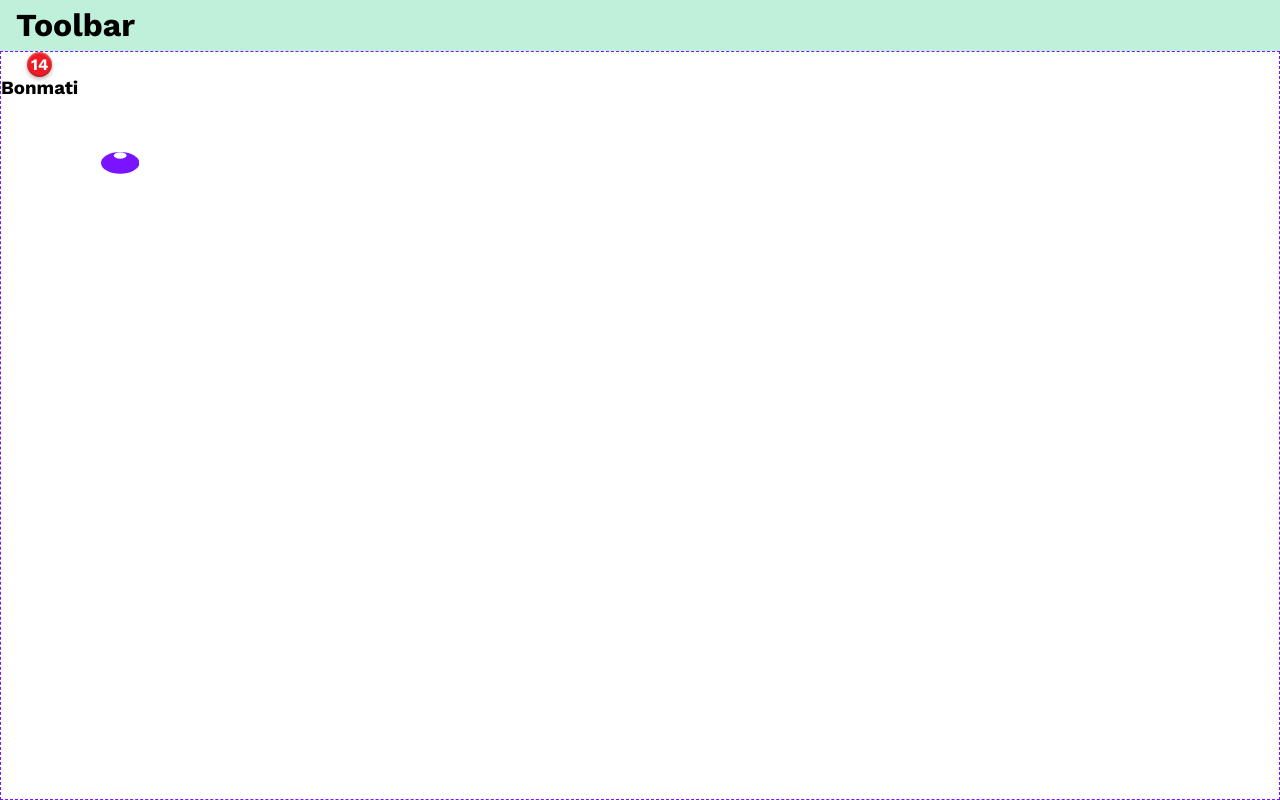
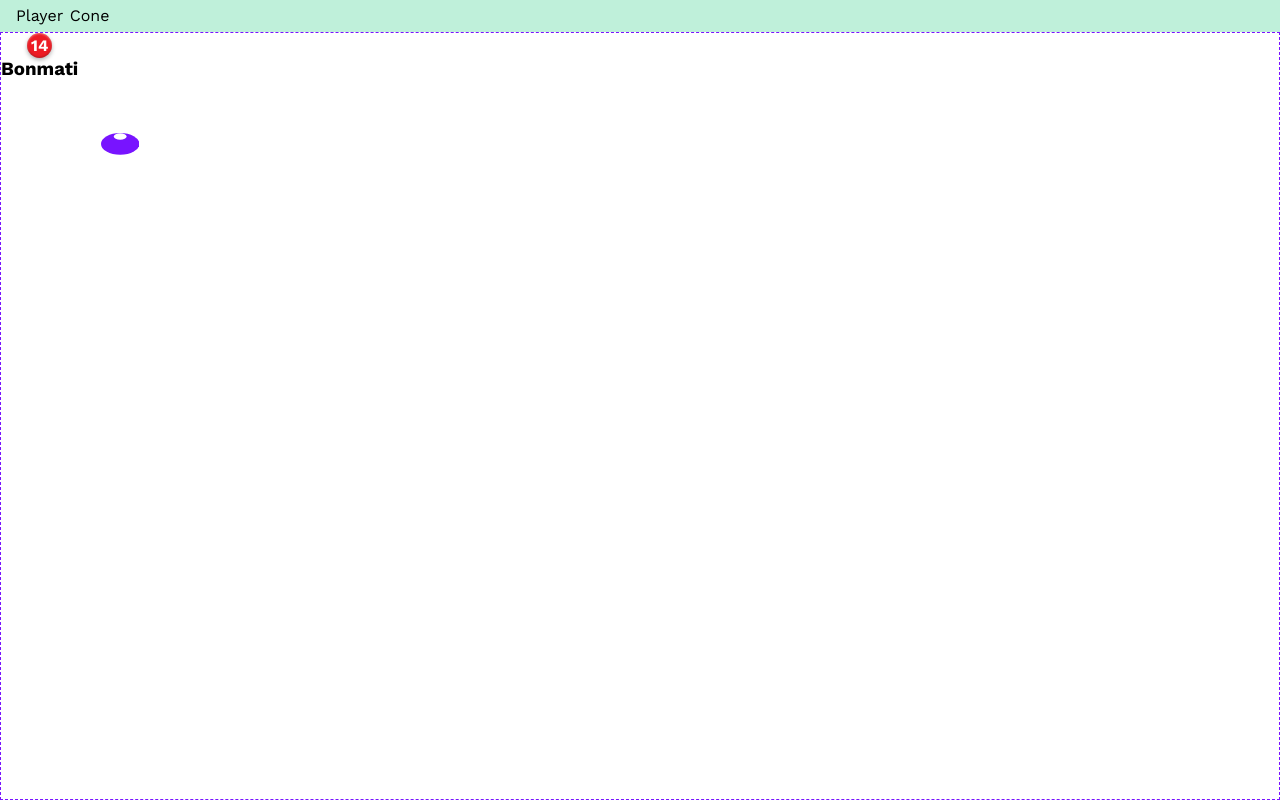
Before and after one commit to DanielKhojaste/lineup, a React (Vite) app: page / in a window 1280 px wide. Built offline with nearby package versions, Linux system fonts and the light colour scheme.

Commit message:
feature: create nodes using the toolbar

```diff
--- a/src/components/Toolbar.tsx
+++ b/src/components/Toolbar.tsx
@@ -1,7 +1,38 @@
-function Toolbar() {
+import { Node } from "../models/Node";
+import { NodeFactory } from "../models/NodeFactory";
+import { NodeType } from "../models/NodeType";
+
+type ToolbarProps = {
+	nodes: Node[];
+	setNodes: React.Dispatch<React.SetStateAction<Node[]>>;
+};
+
+function Toolbar({ nodes, setNodes }: ToolbarProps) {
+	function onCreatePlayer() {
+		const newPlayer = NodeFactory.create(NodeType.Player, {
+			x: 120,
+			y: 40,
+		});
+
+		setNodes((prev) => [...prev, newPlayer]);
+	}
+
+	function onCreateCone() {
+		const newCone = NodeFactory.create(NodeType.Cone, { x: 120, y: 100 });
+
+		setNodes((prev) => [...prev, newCone]);
+	}
+
 	return (
 		<div className="toolbar">
-			<h1>Toolbar</h1>
+			<div className="node-palette">
+				<li className="node-palette__item" onClick={onCreatePlayer}>
+					Player
+				</li>
+				<li className="node-palette__item" onClick={onCreateCone}>
+					Cone
+				</li>
+			</div>
 		</div>
 	);
 }
--- a/src/views/Home.tsx
+++ b/src/views/Home.tsx
@@ -21,7 +21,7 @@ function Home() {
 
 	return (
 		<main className="home view">
-			<Toolbar />
+			<Toolbar nodes={nodes} setNodes={setNodes} />
 			<Canvas nodes={nodes} setNodes={setNodes} />
 		</main>
 	);
```
